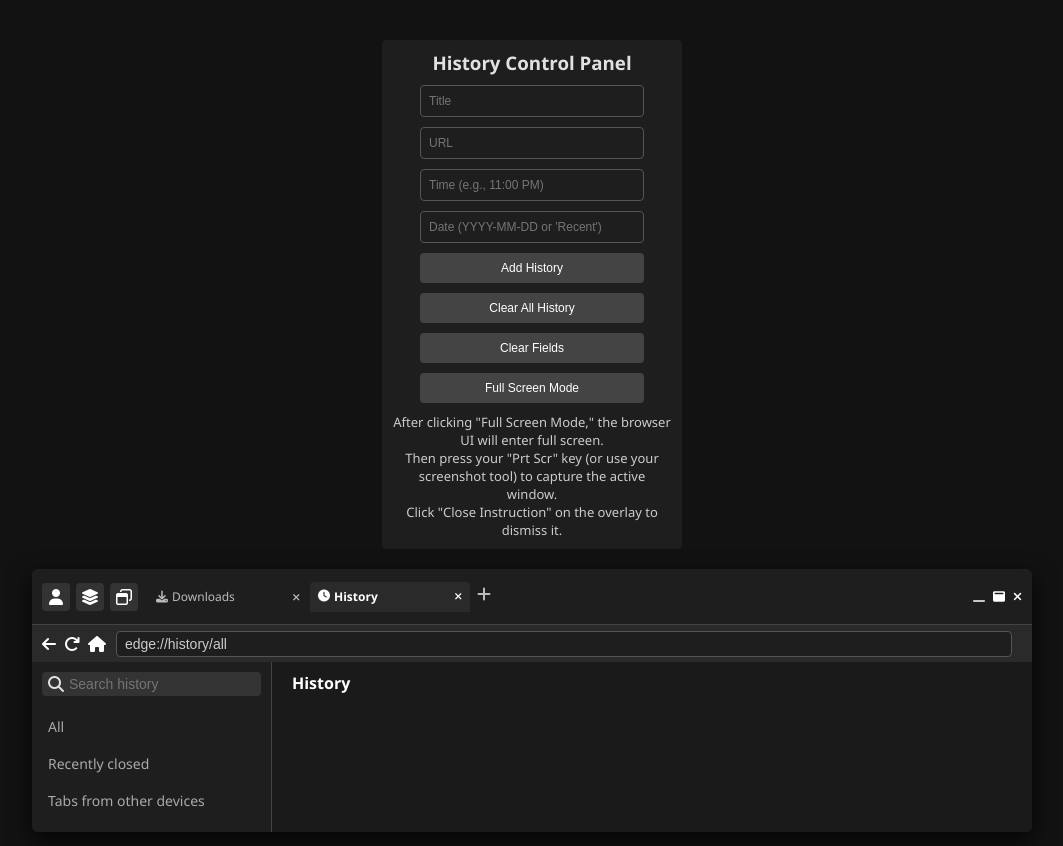
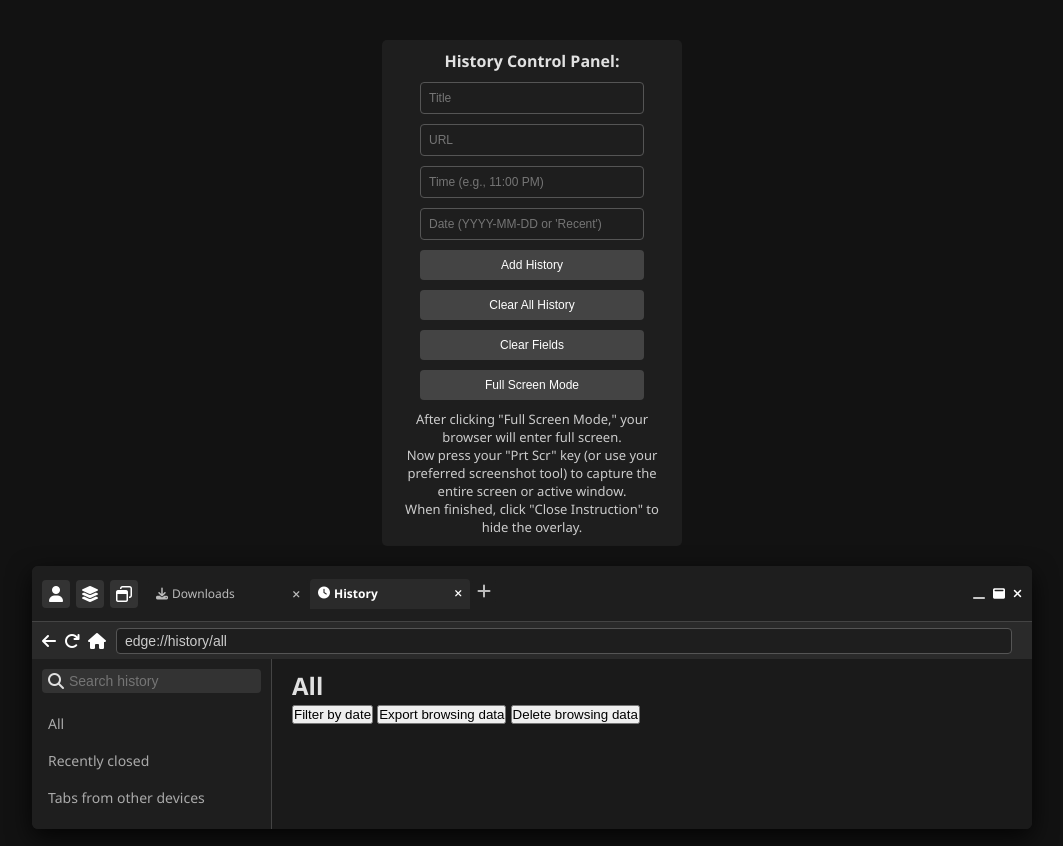
Before and after one commit to sudh15/fake-history-browser, a plain HTML site: page index.html in a window 1280 px wide. Shown: the whole page, without its empty margins (108-1171 px from the left). Drawn offline with Linux system fonts and the light colour scheme.

Commit message:
Update index.html

```diff
--- a/index.html
+++ b/index.html
@@ -2,17 +2,15 @@
 <html lang="en">
 <head>
   <meta charset="UTF-8">
-  <meta name="viewport" content="width=device-width, initial-scale=1">
-  <title>Fake History Browser</title>
+  <title>Fake Edge History - Dark Theme</title>
   <!-- Font Awesome CDN -->
   <link rel="stylesheet" href="https://cdnjs.cloudflare.com/ajax/libs/font-awesome/6.4.0/css/all.min.css">
-  <!-- Custom Styles -->
   <link rel="stylesheet" href="styles.css">
 </head>
 <body>
-  <!-- Control Panel -->
+  <!-- Control Panel (outside browser UI) -->
   <div class="control-panel">
-    <h3>History Control Panel</h3>
+    <strong>History Control Panel:</strong><br>
     <input type="text" id="cpTitle" placeholder="Title">
     <input type="text" id="cpURL" placeholder="URL">
     <input type="text" id="cpTime" placeholder="Time (e.g., 11:00 PM)">
@@ -22,19 +20,19 @@
     <button onclick="clearControlPanel()">Clear Fields</button>
     <button onclick="toggleFullScreen()">Full Screen Mode</button>
     <p>
-      After clicking "Full Screen Mode," the browser UI will enter full screen.<br>
-      Then press your "Prt Scr" key (or use your screenshot tool) to capture the active window.<br>
-      Click "Close Instruction" on the overlay to dismiss it.
+      After clicking "Full Screen Mode," your browser will enter full screen.<br>
+      Now press your "Prt Scr" key (or use your preferred screenshot tool) to capture the entire screen or active window.<br>
+      When finished, click "Close Instruction" to hide the overlay.
     </p>
   </div>
 
-  <!-- Fake Browser Window UI -->
+  <!-- Fake Browser Window UI (captured in screenshot) -->
   <div class="edge-container" id="edgeUI">
     <!-- Overlay Instruction -->
     <div class="overlay" id="overlayInstruction">
       <div>
         <p>Full screen mode enabled.<br>
-           Now press your "Prt Scr" key or use your screenshot tool to capture the screen.<br>
+           Now press your "Prt Scr" key or use your system's screenshot tool to capture the screen.<br>
            When finished, click "Close Instruction".</p>
         <button onclick="closeOverlay()">Close Instruction</button>
       </div>
@@ -42,9 +40,16 @@
     <!-- Top Bar -->
     <div class="top-bar">
       <div class="pinned-tabs">
-        <div class="pinned-tab"><i class="fa-solid fa-user"></i></div>
-        <div class="pinned-tab"><i class="fa-solid fa-layer-group"></i></div>
-        <div class="pinned-tab"><i class="fa-regular fa-window-restore"></i></div>
+        <!-- Pinned Tabs: User, Tab Actions, Workspace -->
+        <div class="pinned-tab">
+          <i class="fa-solid fa-user"></i>
+        </div>
+        <div class="pinned-tab">
+          <i class="fa-solid fa-layer-group"></i>
+        </div>
+        <div class="pinned-tab">
+          <i class="fa-regular fa-window-restore"></i>
+        </div>
       </div>
       <div class="tab-bar">
         <div class="tab">
@@ -66,13 +71,13 @@
         </div>
       </div>
       <div class="window-controls">
-        <i class="fa-solid fa-window-minimize"></i>
-        <i class="fa-solid fa-window-maximize"></i>
-        <i class="fa-solid fa-xmark"></i>
+        <i class="fa-solid fa-window-minimize minimize"></i>
+        <i class="fa-solid fa-window-maximize maximize"></i>
+        <i class="fa-solid fa-xmark close"></i>
       </div>
     </div>
 
-    <!-- Address Bar -->
+    <!-- Address Bar Row -->
     <div class="address-bar-row">
       <div class="address-icons">
         <i class="fa-solid fa-arrow-left"></i>
@@ -98,8 +103,13 @@
         </div>
       </div>
       <div class="edge-history-area">
-        <div class="history-header">
-          <h2>History</h2>
+        <div class="edge-history-header">
+          <h2>All</h2>
+          <div class="actions">
+            <button>Filter by date</button>
+            <button>Export browsing data</button>
+            <button>Delete browsing data</button>
+          </div>
         </div>
         <div class="history-list" id="historyGroups">
           <!-- History items will be inserted here -->
@@ -108,7 +118,9 @@
     </div>
   </div>
 
-  <!-- Custom Script -->
+  <!-- Hidden Screenshot Output -->
+  <div id="screenshotResult"></div>
+
   <script src="script.js"></script>
 </body>
 </html>
```
